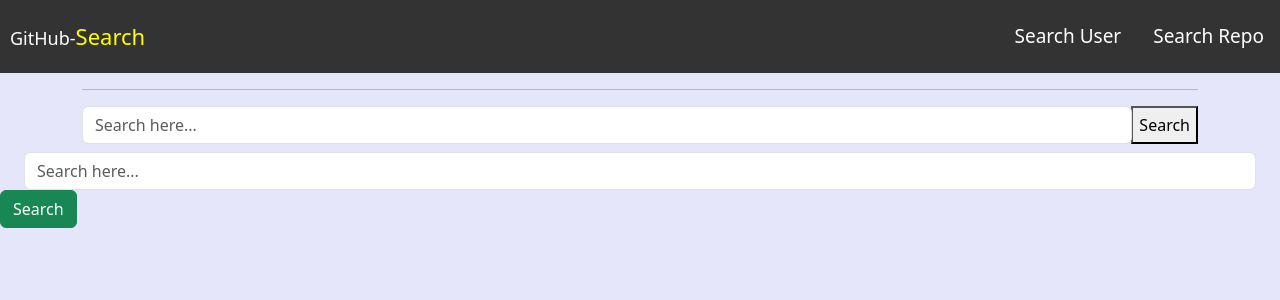
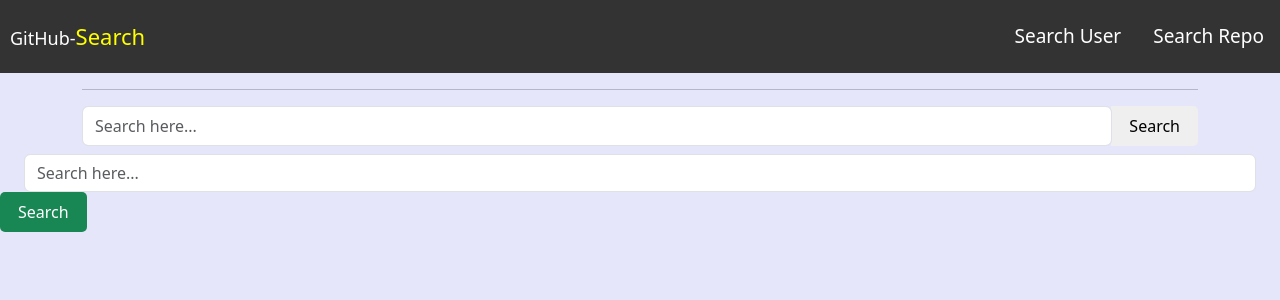
Before and after one commit to Moses-254-Mugo/Github-Search, an Angular app: page / in a window 1280 px wide. Shown: the top 300 px of the page. Built offline with nearby package versions, Linux system fonts and the light colour scheme.

Commit message:
Add css style to search bar contianer

```diff
--- a/src/app/search-bar/search-bar.component.css
+++ b/src/app/search-bar/search-bar.component.css
@@ -1,6 +1,6 @@
-/* button{
+button{
     outline:none;
     border:none;
     padding: 8px 18px;
     border-radius: 5px;
-} */
+}
```
